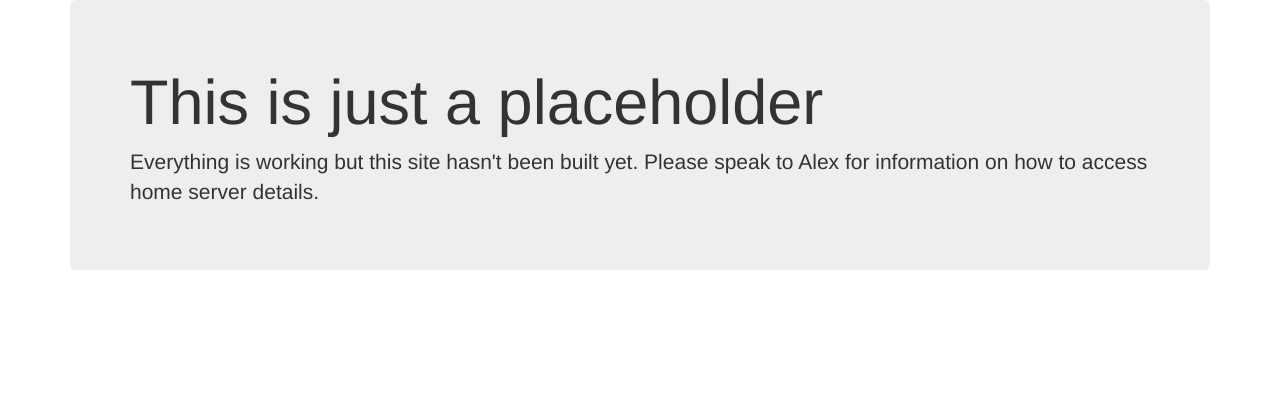
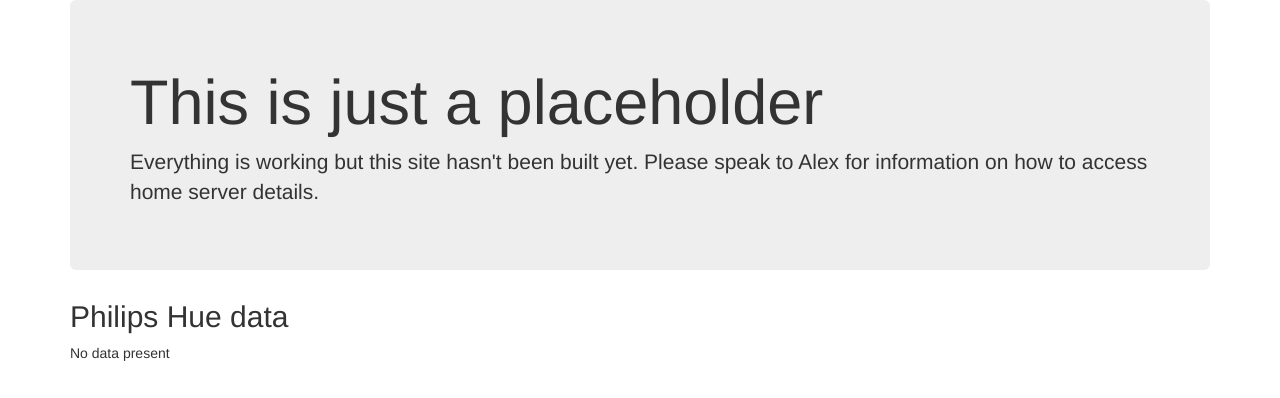
Before and after one commit to alexward1981/homeserv, a plain HTML site: page index.html in a window 1280 px wide. Drawn offline with nearby package versions, Linux system fonts and the light colour scheme; no server answers.

Commit message:
added default message

```diff
--- a/index.html
+++ b/index.html
@@ -21,6 +21,10 @@
       <h1>This is just a placeholder</h1>
       <p>Everything is working but this site hasn't been built yet. Please speak to Alex for information on how to access home server details.</p>
     </div>
+    <div class="hue">
+      <h2>Philips Hue data</h2>
+      <div>No data present</div>
+    </div>
   </div>
   <script src="script.js"></script>
 </body>
--- a/script.js
+++ b/script.js
@@ -23,7 +23,7 @@ var hue = (function() {
       apikey = 'SOX1dFLtPEJJstJtLeDppZit4JEA43FIu8mieKZv';
 
   getJSON(apiurl+'/'+apikey+'/lights').then(function(data) {
-    $('div').html(data.result).insertAfter('.jumbotron');
+    $('.hue div').html(data.result);
 }, function(status) { //error detection....
   alert('Something went wrong.');
 });
```
